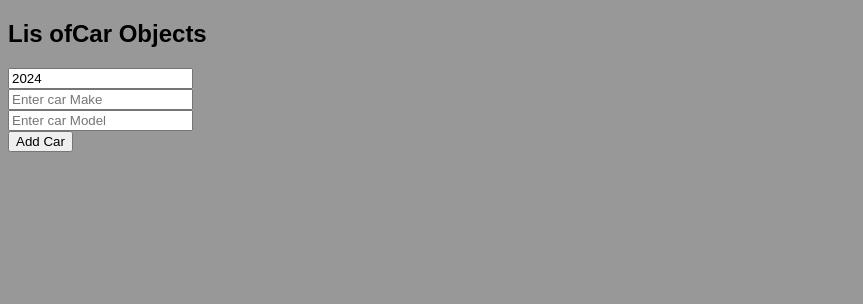
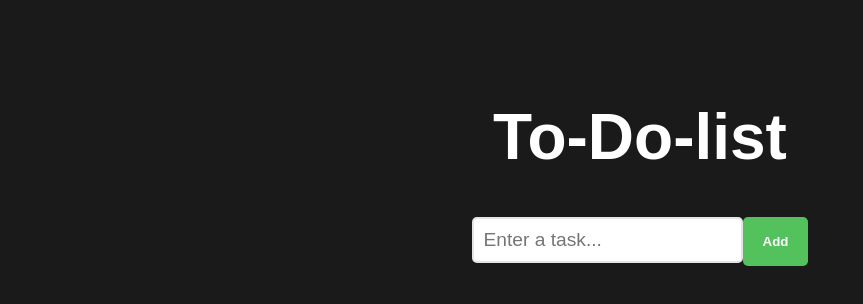
Before and after one commit to nihalsandhu09/ReactGOWIthMe, a React (Vite) app in the folder my-react-app/: page / in a window 1280 px wide. Shown: the top 304 px of the page, without its empty margins (0-863 px from the left). Built offline with nearby package versions, Linux system fonts and the light colour scheme.

Commit message:
To-do-list--app with react

```diff
--- a/my-react-app/src/App.jsx
+++ b/my-react-app/src/App.jsx
@@ -21,7 +21,8 @@
 // import MyNewComponent from "./MyNewComponent.jsx";
 // import Component from "./Component.jsx";
 // import Nextcomponent from "./NextComponent.jsx";
-import StateofArrayofObjects from "./StateofArrayofObjects.jsx";
+// import StateofArrayofObjects from "./StateofArrayofObjects.jsx";
+import ToDoList from "./ToDOList.jsx";
 
 
 
@@ -79,8 +80,9 @@ function App() {
         {/* <Component/> */}
 
         {/* <Nextcomponent/> */}
-        <StateofArrayofObjects/>
-    </>
+        {/* <StateofArrayofObjects/> */}
+        <ToDoList/>
+   </>
 
   );
 }
--- a/my-react-app/src/StateofArrayofObjects.jsx
+++ b/my-react-app/src/StateofArrayofObjects.jsx
@@ -22,7 +22,7 @@ function hadnleAddCar(){
 }
 function handleRemoveCar(index){
 
-    setCars(c => c.filter((_ , i)=> i !== index))
+    setCars(c => c.filter((_ , i)=> i !== index));
 }
 function handleYearChange(event){
 setCarYear(event.target.value)
@@ -39,7 +39,7 @@ return(
     <div>
         <h2>Lis ofCar Objects</h2>
         <ul>
-           {cars.map((car, index) => <li onClick={ ()=> handleRemoveCar()} key={index}>{car.year} {car.make} {car.model}</li>)}
+           {cars.map((car, index) => <li onClick ={ ()=> handleRemoveCar(index)} key={index}>{car.year} {car.make} {car.model}</li>)}
         </ul>
         <input type="number" value={carYear} onChange={handleYearChange}/> <br />
         <input type="text" value={carMake} onChange={handleMakeChange}
--- /dev/null
+++ b/my-react-app/src/ToDOList.jsx
@@ -0,0 +1,70 @@
+import React , {useState} from "react"
+
+function ToDoList(){
+    const [tasks , setTasks] = useState([]);
+    const [newTask , setNewTask] = useState("")
+
+    function handleInputChange(event){
+     setNewTask(event.target.value)
+    }
+
+    function addtask(){
+        if(newTask.trim() !==""){
+            setTasks( t => [...t , newTask])
+            setNewTask("")
+        }
+
+    }
+    function deleteTask(index){
+      const updatedTasks =tasks.filter((_ , i)=> i !== index)
+       setTasks(updatedTasks)
+    }
+
+    function MoveTaskUp(index){
+       if(index > 0){
+    const updatedTasks = [...tasks];
+    [ updatedTasks[index] , updatedTasks[index - 1]] = [updatedTasks[index - 1] , updatedTasks[index]]
+    setTasks(updatedTasks);
+ }
+    }
+
+
+    function moveTaskDown(index){
+        if(index < tasks.length-1){
+            const updatedTasks = [...tasks];
+            [ updatedTasks[index] , updatedTasks[index + 1]] = [updatedTasks[index + 1] , updatedTasks[index]]
+            setTasks(updatedTasks);
+         }
+    }
+    return(
+        <div className="To-do-list">
+         <h1>To-Do-list</h1>
+         <div>
+            <input
+             type="text" placeholder="Enter a task..." value={newTask} onChange={handleInputChange} />
+ <button className="add-button" onClick={addtask}>
+    Add
+ </button>
+             </div>
+
+             <ol>
+                {tasks.map((tasks , index)=>
+                <li key={index}>
+
+
+                    <span className="text">{tasks}</span>
+                <button className="delete-button" onClick={()=> deleteTask(index)}>delete</button>
+
+                <button className="move-button" onClick={()=> MoveTaskUp(index)}>UP</button>
+
+                <button className="move-button" onClick={()=> moveTaskDown(index)}>Down</button>
+
+
+                </li>
+                )}
+             </ol>
+        </div>
+
+    )
+}
+export default ToDoList
--- a/my-react-app/src/index.css
+++ b/my-react-app/src/index.css
@@ -190,3 +190,81 @@ input[type = "color"]{
   border-radius: 10px;
   border: 3px solid hsl(0, 0%, 80%);
 }
+
+
+
+/* To -do lis styling */
+body{
+  background-color:hsl(0,0%,10%) ;
+
+}
+.To-do-list{
+  font-family: Arial, sans-serif;
+  text-align: center;
+  margin-top: 100px;
+
+}
+h1{
+  font-size: 4rem;
+ color: white;
+}
+button{
+  font: 1.7rem;
+  font-weight: bold;
+  padding: 17px 20px;
+  color: white;
+  border: none;
+  border-radius:5px;
+  cursor: pointer;
+  transition: background-color 0.5s ease ;
+
+}
+.add-button{
+  background-color:hsl(125, 47%, 54%) ;
+}
+.add-button:hover{
+  background-color: hsl(125, 47%, 44%);
+}
+.delete-button{
+  background-color:hsl(10, 90%, 50%) ;
+}
+.delete-button:hover{
+  background-color: hsl(10, 90%, 40%);
+}
+.move-button{
+  background-color:hsl(207, 90%, 60%) ;
+}
+.move-button:hover{
+  background-color:hsl(207, 90%, 54%) ;
+}
+
+input[type="text"]{
+  font-size: 1.2rem;
+  padding: 10px;
+  border: 2px solid hsla(0, 0%, 80%, 0.5);
+  border-radius: 5px;
+  color: hsl(0, 0%, 0%,0.5);
+}
+ol{
+  padding: 0;
+}
+li{
+  font-size: 2rem;
+  font-weight: bold;
+  padding: 15px;
+  background-color: hsla(0, 0%, 97%);
+  margin-bottom: 10px;
+  border: 3px solid hsl(0, 0%, 85% , 0.75);
+  border-radius: 5px;
+  display: flex;
+  align-items: center;
+
+}
+.text{
+  flex: 1;
+}
+.delete-button,.move-button{
+  padding: 8px 12px;
+  font-size: 1.4rem;
+  margin-left: 10px;
+}
```
